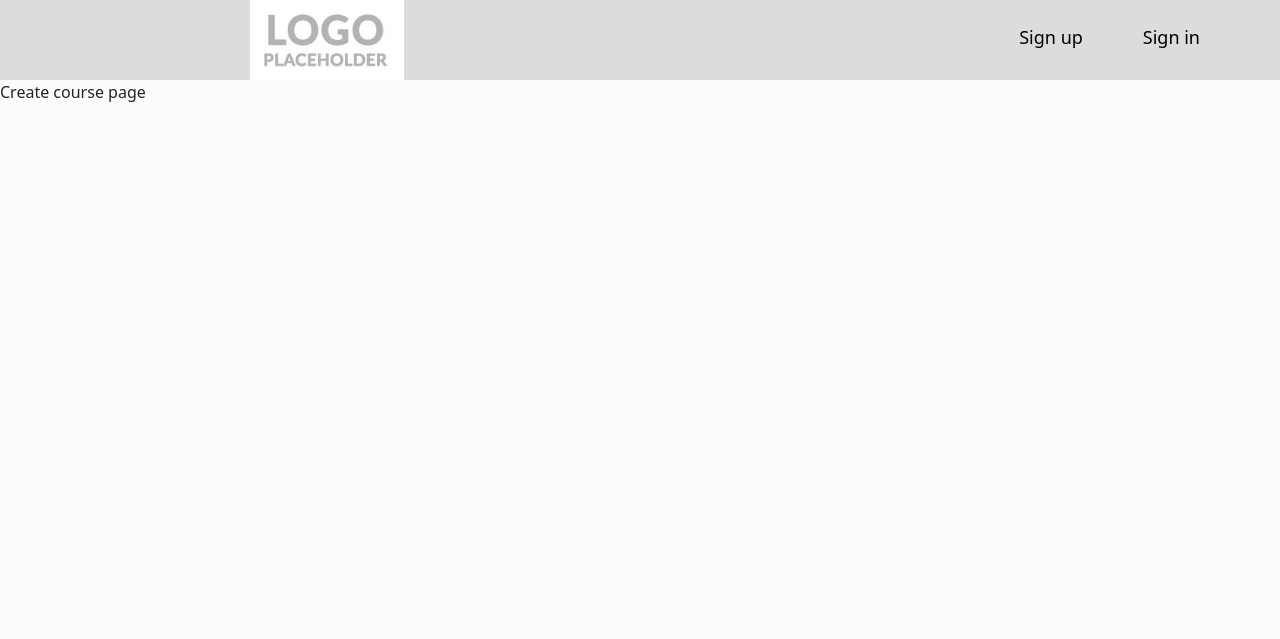
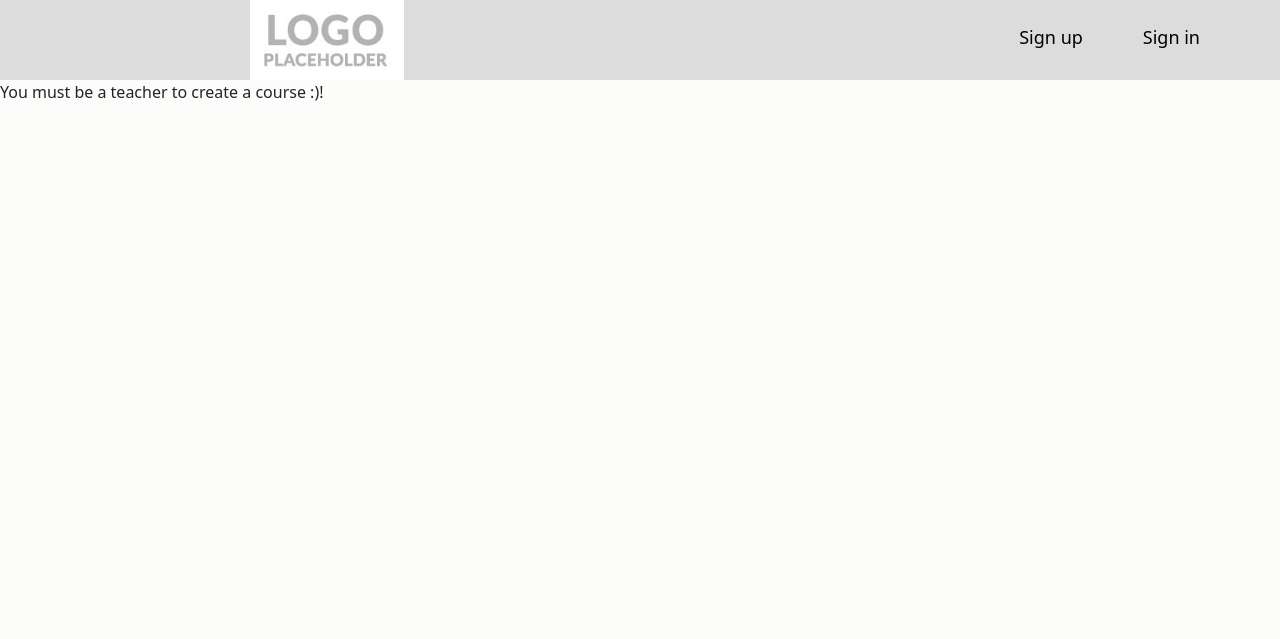
Before and after one commit to Hriis1/LeeTUcode, a PHP site: page /createCoursePage.php in a window 1280 px wide. Shown: the top 639 px of the page. Run offline with PHP 8.4, Linux system fonts and the light colour scheme; some libraries are stand-ins or nearby versions.

Commit message:
safety net for create a course page

```diff
--- a/createCoursePage.php
+++ b/createCoursePage.php
@@ -3,7 +3,13 @@
 <body>
     <?php include_once "components/header.php" ?>
     <main>
-        Create course page
+        <?php
+        if(isset($user) && $user->getAccountType() == "teacher") { ?>
+
+        gj kopele teacher si
+        <?php } else {
+            echo "You must be a teacher to create a course :)!";
+        } ?>
     </main>
     <?php include_once "components/footer.php" ?>
 </body>
```
